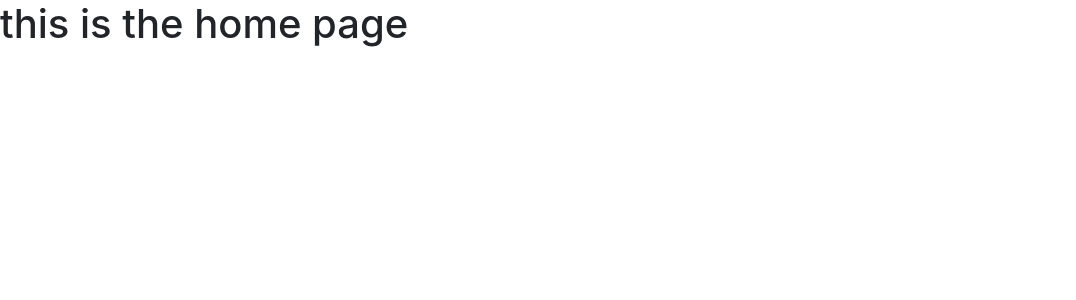
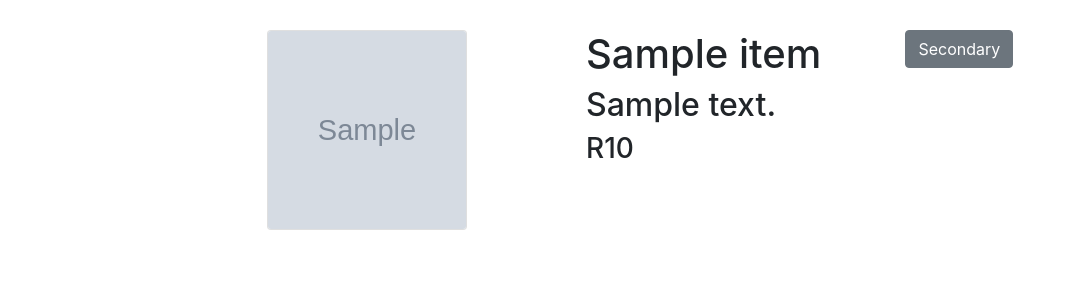
Before and after one commit to douglas86/food_app, a Django app: page / in a window 1280 px wide. Shown: the part 50-350 px from the top of the page, without its empty margins (0-1076 px from the left). Run offline with Django 3.2, Linux system fonts and the light colour scheme; tables that the repository leaves empty hold one stand-in row (values such as "Sample post"); grey boxes marked "Sample" are stand-in pictures; some libraries are stand-ins or nearby versions.

Commit message:
Designed the home page layout

```diff
--- a/food/templates/food/index.html
+++ b/food/templates/food/index.html
@@ -1,3 +1,22 @@
-{% extends 'food/base.html' %} {% block body %}
-<h1>this is the home page</h1>
-{% endblock %}
+{% extends 'food/base.html' %} {% block body %} {% for item in item_list %}
+<div class="container">
+	<div style="margin-top:30px; margin-left:15%" class="row">
+		<div class="col-md-4">
+			<img
+				height="200px"
+				width="200px"
+				class="card"
+				src="{{ item.item_image }}"
+			/>
+		</div>
+		<div class="col-md-4">
+			<h1>{{ item.item_name }}</h1>
+			<h2>{{ item.item_desc }}</h2>
+			<h3>R{{ item.item_price }}</h3>
+		</div>
+		<div class="col-md-4">
+			<button type="button" class="btn btn-secondary">Secondary</button>
+		</div>
+	</div>
+</div>
+{% endfor %} {% endblock %}
--- a/food/views.py
+++ b/food/views.py
@@ -5,7 +5,6 @@ from django.http import HttpResponse
 
 # Create your views here.
 def index(request):
-    item_objects = Item.objects.all()
-    template = loader.get_template("food/index.html")
-    context = {}
-    return HttpResponse(template.render(context, request))
+    item_list = Item.objects.all()
+    context = {'item_list':item_list}
+    return render(request, "food/index.html", context)
```
